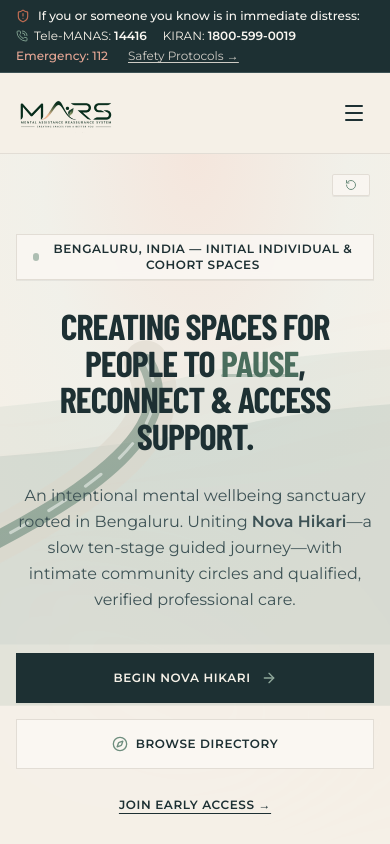
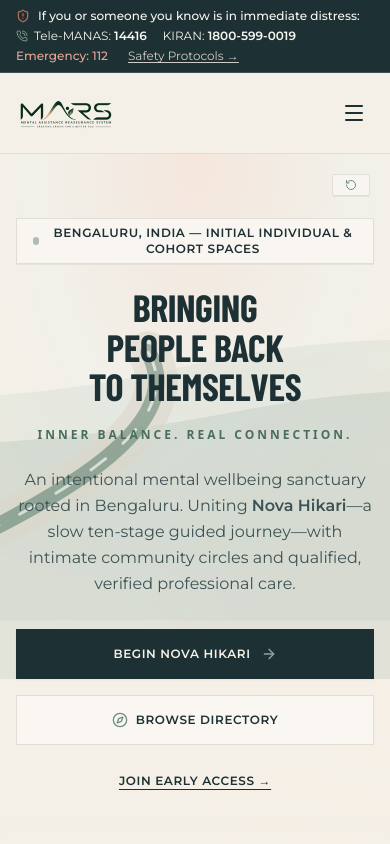
Before and after one commit to algoxilla/mars-wellbeing, a Next.js app: page / in a window 390 px wide. Shown: the top 844 px of the page. Built offline with nearby package versions, Linux system fonts and the light colour scheme.

Commit message:
feat(brand-motion): cinematic opening sequence with slogan clipping masks and seamless hero transition

```diff
--- a/scripts/test_phase1_acceptance.mjs
+++ b/scripts/test_phase1_acceptance.mjs
@@ -120,7 +120,7 @@
   await reducedPage.goto("http://localhost:3000/");
   await reducedPage.waitForTimeout(500);
   const isSkipButtonAbsent = await reducedPage.evaluate(() => {
-    return !document.body.textContent.includes("Skip opening");
+    return !document.body.textContent.includes("Skip intro") && !document.body.textContent.includes("Skip opening");
   });
   console.log(`  ✓ Reduced motion renders immediately without intro: ${isSkipButtonAbsent}`);
 
--- a/src/app/globals.css
+++ b/src/app/globals.css
@@ -141,6 +141,10 @@
   animation: breatheExpand 8s ease-in-out infinite;
 }
 
+.ease-cinematic {
+  transition-timing-function: cubic-bezier(0.16, 1, 0.3, 1);
+}
+
 @media (prefers-reduced-motion: reduce) {
   *, ::before, ::after {
     animation-duration: 0.001ms !important;
--- a/src/components/animations/RiverFogOpening.tsx
+++ b/src/components/animations/RiverFogOpening.tsx
@@ -1,13 +1,58 @@
 "use client";
 
-import React, { useEffect, useState } from "react";
+import React, { useEffect, useState, useRef, useCallback } from "react";
 import Link from "next/link";
-import { ArrowRight, Compass, Sparkles, X, RotateCcw, ShieldCheck } from "lucide-react";
+import { ArrowRight, Compass, X, RotateCcw } from "lucide-react";
+
+type Scene = "atmosphere" | "slogan" | "transition" | "settled";
 
 export function RiverFogOpening() {
-  const [isAnimationActive, setIsAnimationActive] = useState<boolean>(true);
+  const [scene, setScene] = useState<Scene>("atmosphere");
   const [isReducedMotion, setIsReducedMotion] = useState<boolean>(false);
   const [hasMounted, setHasMounted] = useState<boolean>(false);
+  const timersRef = useRef<NodeJS.Timeout[]>([]);
+
+  const clearTimers = useCallback(() => {
+    timersRef.current.forEach((t) => clearTimeout(t));
+    timersRef.current = [];
+  }, []);
+
+  const startSequence = useCallback(() => {
+    clearTimers();
+    setScene("atmosphere");
+
+    // Scene B: Slogan Reveal (Text Masking & Stagger) at 650ms
+    const t1 = setTimeout(() => {
+      setScene("slogan");
+    }, 650);
+
+    // Scene C: Nature Transition (Mist clears, river shimmers) at 2600ms
+    const t2 = setTimeout(() => {
+      setScene("transition");
+    }, 2600);
+
+    // Scene D: Landing-Page Hero Settled at 3900ms
+    const t3 = setTimeout(() => {
+      setScene("settled");
+      try {
+        sessionStorage.setItem("mars_has_seen_opening", "true");
+      } catch (_) {}
+    }, 3900);
+
+    timersRef.current = [t1, t2, t3];
+  }, [clearTimers]);
+
+  const handleSkip = useCallback(() => {
+    clearTimers();
+    setScene("settled");
+    try {
+      sessionStorage.setItem("mars_has_seen_opening", "true");
+    } catch (_) {}
+  }, [clearTimers]);
+
+  const handleReplay = useCallback(() => {
+    startSequence();
+  }, [startSequence]);
 
   useEffect(() => {
     setHasMounted(true);
@@ -16,42 +61,43 @@
     const mediaQuery = window.matchMedia("(prefers-reduced-motion: reduce)");
     if (mediaQuery.matches) {
       setIsReducedMotion(true);
-      setIsAnimationActive(false);
+      setScene("settled");
       return;
     }
 
-    // Check if user has already experienced opening in this session
-    const hasSeen = sessionStorage.getItem("mars_has_seen_opening");
-    if (hasSeen === "true") {
-      setIsAnimationActive(false);
+    // Check session policy for returning visitors
+    let hasSeen = false;
+    try {
+      hasSeen = sessionStorage.getItem("mars_has_seen_opening") === "true";
+    } catch (_) {}
+
+    if (hasSeen) {
+      setScene("settled");
     } else {
-      // 2.5s natural fog dispersal sequence
-      const timer = setTimeout(() => {
-        setIsAnimationActive(false);
-        sessionStorage.setItem("mars_has_seen_opening", "true");
-      }, 2500);
-      return () => clearTimeout(timer);
+      startSequence();
     }
-  }, []);
 
-  const handleSkip = () => {
-    setIsAnimationActive(false);
-    sessionStorage.setItem("mars_has_seen_opening", "true");
-  };
+    // Keyboard support: Escape key skips immediately
+    const handleKeyDown = (e: KeyboardEvent) => {
+      if (e.key === "Escape") {
+        handleSkip();
+      }
+    };
+    window.addEventListener("keydown", handleKeyDown);
 
-  const handleReplay = () => {
-    setIsAnimationActive(true);
-    const timer = setTimeout(() => {
-      setIsAnimationActive(false);
-      sessionStorage.setItem("mars_has_seen_opening", "true");
-    }, 2500);
-    return () => clearTimeout(timer);
-  };
+    return () => {
+      clearTimers();
+      window.removeEventListener("keydown", handleKeyDown);
+    };
+  }, [startSequence, handleSkip, clearTimers]);
+
+  const isSloganRevealed = scene !== "atmosphere";
+  const isSettled = scene === "settled";
 
   return (
     <section
       aria-label="Welcome to MARS Wellbeing"
-      className="relative min-h-[90vh] flex items-center justify-center overflow-hidden bg-[#F5F0E7] border-b border-[#E2DDD5]"
+      className="relative min-h-[92vh] flex items-center justify-center overflow-hidden bg-[#F5F0E7] border-b border-[#E2DDD5]"
     >
       {/* 1. Dawn Sky & Morning Light Radial Gradient */}
       <div
@@ -72,19 +118,19 @@
           className="w-full h-full"
         >
           <defs>
-            {/* Soft River Water Gradient: Deep Forest Teal -> Luminous Sage -> Morning Apricot */}
+            {/* Soft River Water Gradient: Deep Forest Teal -> Luminous Sage -> Deep Teal -> Dawn Terracotta */}
             <linearGradient id="naturalRiverGrad" x1="15%" y1="0%" x2="85%" y2="100%">
-              <stop offset="0%" stopColor="#4A6E5D" stopOpacity="0.3" />
-              <stop offset="25%" stopColor="#6E8E7E" stopOpacity="0.8" />
+              <stop offset="0%" stopColor="#4A6E5D" stopOpacity="0.35" />
+              <stop offset="25%" stopColor="#6E8E7E" stopOpacity="0.85" />
               <stop offset="60%" stopColor="#23453D" stopOpacity="0.9" />
               <stop offset="88%" stopColor="#1D3033" stopOpacity="0.85" />
-              <stop offset="100%" stopColor="#C26D53" stopOpacity="0.7" />
+              <stop offset="100%" stopColor="#C26D53" stopOpacity="0.75" />
             </linearGradient>
 
             {/* Sunlight Reflection along river crest */}
             <linearGradient id="riverSunHighlight" x1="0%" y1="50%" x2="100%" y2="50%">
               <stop offset="0%" stopColor="#FAF7F2" stopOpacity="0.7" />
-              <stop offset="50%" stopColor="#EAF1ED" stopOpacity="0.9" />
+              <stop offset="50%" stopColor="#EAF1ED" stopOpacity="0.95" />
               <stop offset="100%" stopColor="#FAF7F2" stopOpacity="0.4" />
             </linearGradient>
 
@@ -101,12 +147,14 @@
           <path
             d="M-50,260 C240,190 480,240 720,180 C980,120 1220,210 1500,160 L1500,400 L-50,400 Z"
             fill="#9EB5AA"
-            fillOpacity="0.14"
+            fillOpacity={scene === "atmosphere" ? "0.22" : "0.14"}
+            className="transition-all duration-1000 ease-out"
           />
           <path
             d="M-50,310 C180,230 460,280 760,220 C1060,160 1280,270 1500,230 L1500,450 L-50,450 Z"
             fill="#85A394"
-            fillOpacity="0.18"
+            fillOpacity={scene === "atmosphere" ? "0.26" : "0.18"}
+            className="transition-all duration-1000 ease-out"
           />
 
           {/* Natural River Flow: Originates in distant upper valley, wraps elegantly around the text base */}
@@ -125,7 +173,7 @@
             stroke="url(#naturalRiverGrad)"
             strokeWidth="14"
             strokeLinecap="round"
-            className={isAnimationActive && !isReducedMotion ? "animate-river-flow" : "opacity-85"}
+            className={!isSettled && !isReducedMotion ? "animate-river-flow" : "opacity-85"}
           />
 
           {/* Sunlight shimmer line on water */}
@@ -135,30 +183,30 @@
             strokeWidth="2.5"
             strokeDasharray="16 20"
             strokeLinecap="round"
-            className="opacity-70"
+            className={isSettled ? "opacity-85 transition-opacity duration-1000" : "opacity-45 transition-opacity duration-1000"}
           />
 
-          {/* Morning Fog & Mist Banks (Gradually Parting) */}
+          {/* Morning Fog & Mist Banks (Gradually Parting in Scene C & D) */}
           <g filter="url(#heavyFogBlur)" className="pointer-events-none">
             {/* Mist Bank Left (Valleys) */}
             <ellipse
-              cx="380"
+              cx={isSettled ? "280" : "380"}
               cy="460"
               rx="460"
               ry="180"
               fill="#FAF7F2"
-              fillOpacity={isAnimationActive ? "0.9" : "0.2"}
-              className={isAnimationActive && !isReducedMotion ? "animate-fog-left transition-opacity duration-1000" : "opacity-20"}
+              fillOpacity={isSettled ? "0.18" : scene === "atmosphere" ? "0.9" : "0.75"}
+              className={!isSettled && !isReducedMotion ? "animate-fog-left transition-all duration-1200 ease-out" : "opacity-20 transition-all duration-1200 ease-out"}
             />
             {/* Mist Bank Right (Dawn Warmth) */}
             <ellipse
-              cx="1080"
+              cx={isSettled ? "1180" : "1080"}
               cy="380"
               rx="520"
               ry="210"
               fill="#F4D3C9"
-              fillOpacity={isAnimationActive ? "0.7" : "0.15"}
-              className={isAnimationActive && !isReducedMotion ? "animate-fog-right transition-opacity duration-1000" : "opacity-15"}
+              fillOpacity={isSettled ? "0.14" : scene === "atmosphere" ? "0.75" : "0.6"}
+              className={!isSettled && !isReducedMotion ? "animate-fog-right transition-all duration-1200 ease-out" : "opacity-15 transition-all duration-1200 ease-out"}
             />
           </g>
 
@@ -169,40 +217,41 @@
             rx="680"
             ry="140"
             fill="#EAF1ED"
-            fillOpacity={isAnimationActive ? "0.75" : "0.25"}
+            fillOpacity={isSettled ? "0.22" : "0.7"}
             filter="url(#gentleMistBlur)"
-            className={isAnimationActive && !isReducedMotion ? "transition-opacity duration-1000" : "opacity-25"}
+            className="transition-all duration-1200 ease-out"
           />
         </svg>
       </div>
 
-      {/* 3. Opening Sequence Dissolve Screen */}
+      {/* 3. Opening Sequence Dissolve Screen (Atmospheric Dawn Veil) */}
       <div
         aria-hidden="true"
         className={`absolute inset-0 bg-[#F5F0E7] pointer-events-none transition-opacity duration-1000 ease-out ${
-          isAnimationActive && !isReducedMotion ? "opacity-40" : "opacity-0"
+          scene === "atmosphere" && !isReducedMotion ? "opacity-50" : "opacity-0"
         }`}
       />
 
-      {/* 4. Non-intrusive Ambient Controls (Skip / Replay) */}
+      {/* 4. Non-intrusive Ambient Controls: Skip Intro (during playback) / Replay (when settled) */}
       <div className="absolute top-5 right-5 sm:top-7 sm:right-8 z-30 flex items-center gap-2">
         {hasMounted && !isReducedMotion && (
-          isAnimationActive ? (
+          !isSettled ? (
             <button
               type="button"
               onClick={handleSkip}
-              className="inline-flex items-center gap-1.5 px-3 py-1.5 text-xs font-medium text-[#1D3033] bg-[#FAF7F2]/90 hover:bg-[#FAF7F2] border border-[#E2DDD5] shadow-xs rounded-xs transition-all backdrop-blur-xs"
-              aria-label="Skip morning atmosphere opening"
+              className="inline-flex items-center gap-1.5 px-3.5 py-1.5 text-xs font-medium text-[#1D3033] bg-[#FAF7F2]/90 hover:bg-[#FAF7F2] border border-[#E2DDD5] shadow-xs rounded-xs transition-all backdrop-blur-xs cursor-pointer focus:outline-none focus:ring-1 focus:ring-[#6E8E7E]"
+              aria-label="Skip intro"
             >
-              <span>Skip opening</span>
+              <span>Skip intro</span>
               <X className="w-3.5 h-3.5 text-[#6E8E7E]" />
             </button>
           ) : (
             <button
               type="button"
               onClick={handleReplay}
-              className="inline-flex items-center gap-1.5 px-3 py-1 text-xs font-medium text-[#3D5255] hover:text-[#1D3033] bg-[#FAF7F2]/80 hover:bg-[#FAF7F2] border border-[#E2DDD5] rounded-xs transition-all shadow-2xs"
-              title="Replay morning atmosphere"
+              className="inline-flex items-center gap-1.5 px-3 py-1 text-xs font-medium text-[#3D5255] hover:text-[#1D3033] bg-[#FAF7F2]/80 hover:bg-[#FAF7F2] border border-[#E2DDD5] rounded-xs transition-all shadow-2xs cursor-pointer focus:outline-none focus:ring-1 focus:ring-[#6E8E7E]"
+              title="Replay atmosphere"
+              aria-label="Replay atmosphere"
             >
               <RotateCcw className="w-3 h-3 text-[#6E8E7E]" />
               <span className="hidden sm:inline">Replay atmosphere</span>
@@ -211,34 +260,122 @@
         )}
       </div>
 
-      {/* 5. Main Hero Content — Crisp, Editorial, Immersive */}
-      <div className="relative z-20 max-w-5xl mx-auto px-4 sm:px-6 lg:px-8 py-20 sm:py-28 text-center flex flex-col items-center">
-        {/* Editorial Eyebrow Tag */}
-        <div className="inline-flex items-center gap-2.5 px-4 py-1.5 mb-7 text-xs font-semibold tracking-wider uppercase text-[#1D3033] bg-[#FAF7F2]/90 border border-[#E2DDD5] shadow-2xs backdrop-blur-xs">
+      {/* 5. Main Hero & Slogan Composition */}
+      <div className="relative z-20 max-w-5xl mx-auto px-4 sm:px-6 lg:px-8 py-16 sm:py-24 text-center flex flex-col items-center">
+        {/* Editorial Eyebrow Tag: Docks smoothly when settled */}
+        <div
+          className={`inline-flex items-center gap-2.5 px-4 py-1.5 mb-6 text-xs font-semibold tracking-wider uppercase text-[#1D3033] bg-[#FAF7F2]/90 border border-[#E2DDD5] shadow-2xs backdrop-blur-xs transition-all duration-700 ${
+            isSettled || isReducedMotion
+              ? "opacity-100 translate-y-0"
+              : "opacity-0 -translate-y-2 pointer-events-none"
+          }`}
+        >
           <span className="w-2 h-2 rounded-full bg-[#6E8E7E] animate-pulse" aria-hidden="true" />
           <span>Bengaluru, India — Initial Individual & Cohort Spaces</span>
         </div>
 
-        {/* Commanding Headline — Barlow Condensed editorial authority */}
-        <h1 className="font-display text-4xl sm:text-6xl lg:text-[76px] font-bold tracking-tight text-[#1D3033] uppercase leading-[1.02] max-w-4xl mx-auto">
-          Creating Spaces for People to{" "}
-          <span className="text-[#4A6E5D] relative inline-block">
-            Pause
-            <span
-              aria-hidden="true"
-              className="absolute left-0 bottom-1 w-full h-[3px] bg-[#6E8E7E]/40 -z-10 rounded-full"
-            />
-          </span>
-          , Reconnect & Access Support.
-        </h1>
+        {/* Primary Slogan with Precision Overflow-Hidden Clipping Masks */}
+        <div className="space-y-3 max-w-5xl mx-auto w-full">
+          {/* Desktop & Tablet Line Composition (sm and up) */}
+          <div className="hidden sm:block">
+            <h1 className="font-display font-bold tracking-tight uppercase text-[#1D3033]">
+              <span className="block overflow-hidden py-1 sm:py-2">
+                <span
+                  className={`block text-5xl sm:text-7xl md:text-8xl lg:text-[96px] xl:text-[104px] leading-[0.92] transition-all duration-1000 ease-cinematic ${
+                    isSloganRevealed || isReducedMotion
+                      ? "translate-y-0 opacity-100"
+                      : "translate-y-[115%] opacity-0"
+                  }`}
+                >
+                  BRINGING PEOPLE
+                </span>
+              </span>
+              <span className="block overflow-hidden py-1 sm:py-2">
+                <span
+                  className={`block text-5xl sm:text-7xl md:text-8xl lg:text-[96px] xl:text-[104px] leading-[0.92] transition-all duration-1000 delay-150 ease-cinematic ${
+                    isSloganRevealed || isReducedMotion
+                      ? "translate-y-0 opacity-100"
+                      : "translate-y-[115%] opacity-0"
+                  }`}
+                >
+                  BACK TO THEMSELVES
+                </span>
+              </span>
+            </h1>
+          </div>
+
+          {/* Mobile Line Composition (under 640px) — Intentionally composed for small viewports */}
+          <div className="block sm:hidden">
+            <h1 className="font-display font-bold tracking-tight uppercase text-[#1D3033]">
+              <span className="block overflow-hidden py-0.5">
+                <span
+                  className={`block text-[38px] xs:text-[42px] leading-[0.94] transition-all duration-1000 ease-cinematic ${
+                    isSloganRevealed || isReducedMotion
+                      ? "translate-y-0 opacity-100"
+                      : "translate-y-[115%] opacity-0"
+                  }`}
+                >
+                  BRINGING
+                </span>
+              </span>
+              <span className="block overflow-hidden py-0.5">
+                <span
+                  className={`block text-[38px] xs:text-[42px] leading-[0.94] transition-all duration-1000 delay-100 ease-cinematic ${
+                    isSloganRevealed || isReducedMotion
+                      ? "translate-y-0 opacity-100"
+                      : "translate-y-[115%] opacity-0"
+                  }`}
+                >
+                  PEOPLE BACK
+                </span>
+              </span>
+              <span className="block overflow-hidden py-0.5">
+                <span
+                  className={`block text-[38px] xs:text-[42px] leading-[0.94] transition-all duration-1000 delay-200 ease-cinematic ${
+                    isSloganRevealed || isReducedMotion
+                      ? "translate-y-0 opacity-100"
+                      : "translate-y-[115%] opacity-0"
+                  }`}
+                >
+                  TO THEMSELVES
+                </span>
+              </span>
+            </h1>
+          </div>
+
+          {/* Secondary Line: Inner Balance. Real Connection. */}
+          <div className="overflow-hidden pt-2 sm:pt-4">
+            <p
+              className={`font-sans text-xs sm:text-sm md:text-base font-semibold tracking-[0.25em] sm:tracking-[0.32em] uppercase text-[#4A6E5D] transition-all duration-1000 delay-300 ease-out ${
+                isSloganRevealed || isReducedMotion
+                  ? "translate-y-0 opacity-100"
+                  : "translate-y-full opacity-0"
+              }`}
+            >
+              Inner Balance. Real Connection.
+            </p>
+          </div>
+        </div>
 
         {/* Supporting Narrative — Carefully spaced so river path flows cleanly beneath */}
-        <p className="mt-7 text-base sm:text-lg lg:text-xl text-[#3D5255] font-normal leading-relaxed max-w-2xl mx-auto">
+        <p
+          className={`mt-6 sm:mt-8 text-base sm:text-lg lg:text-xl text-[#3D5255] font-normal leading-relaxed max-w-2xl mx-auto transition-all duration-700 delay-100 ${
+            isSettled || isReducedMotion
+              ? "opacity-100 translate-y-0"
+              : "opacity-0 translate-y-3 pointer-events-none"
+          }`}
+        >
           An intentional mental wellbeing sanctuary rooted in Bengaluru. Uniting <strong>Nova Hikari</strong>—a slow ten-stage guided journey—with intimate community circles and qualified, verified professional care.
         </p>
 
-        {/* Clear Action Hierarchy */}
-        <div className="mt-10 flex flex-col sm:flex-row items-center justify-center gap-4 w-full sm:w-auto">
+        {/* Clear Action Hierarchy — Settled Landing Buttons */}
+        <div
+          className={`mt-8 sm:mt-10 flex flex-col sm:flex-row items-center justify-center gap-4 w-full sm:w-auto transition-all duration-700 delay-200 ${
+            isSettled || isReducedMotion
+              ? "opacity-100 translate-y-0"
+              : "opacity-0 translate-y-4 pointer-events-none"
+          }`}
+        >
           <Link
             href="/nova-hikari"
             className="w-full sm:w-auto inline-flex items-center justify-center gap-2.5 px-8 py-4 text-xs sm:text-sm font-semibold uppercase tracking-wider bg-[#1D3033] text-[#F5F0E7] hover:bg-[#284145] active:scale-[0.99] border border-[#1D3033] transition-all shadow-xs"
@@ -264,7 +401,13 @@
         </div>
 
         {/* Quiet Reassurance Indicators */}
-        <div className="mt-14 pt-8 border-t border-[#E2DDD5]/70 grid grid-cols-2 md:grid-cols-4 gap-6 text-left max-w-3xl w-full">
+        <div
+          className={`mt-12 sm:mt-14 pt-8 border-t border-[#E2DDD5]/70 grid grid-cols-2 md:grid-cols-4 gap-6 text-left max-w-3xl w-full transition-all duration-700 delay-300 ${
+            isSettled || isReducedMotion
+              ? "opacity-100 translate-y-0"
+              : "opacity-0 translate-y-4 pointer-events-none"
+          }`}
+        >
           <div className="space-y-0.5">
             <span className="text-[11px] font-semibold tracking-wider uppercase text-[#6E8E7E]">Self-Guided</span>
             <p className="text-xs text-[#1D3033] font-medium">Nova Hikari (10 Stages)</p>
```
Also changed, not shown: scripts/capture_cinematic_storyboard.mjs (added, +79 -0 lines).
